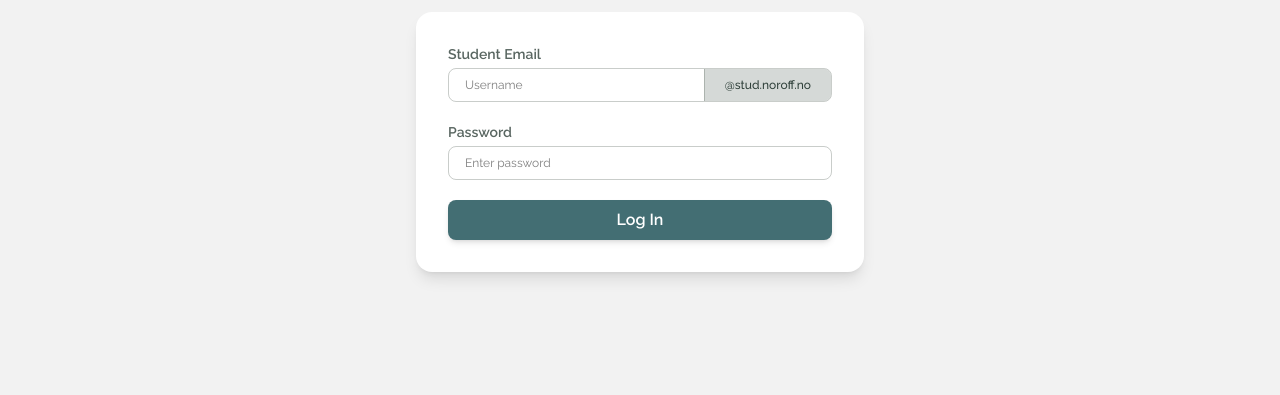
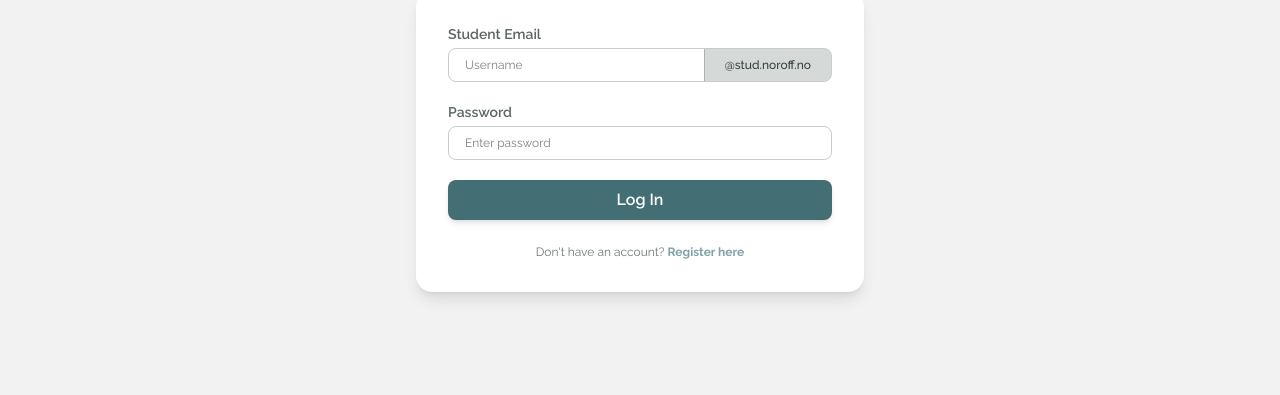
Before and after one commit to camiP89/Semester-Project-2, a website: page account/login.html in a window 1280 px wide. Shown: the part 229-624 px from the top of the page. Drawn offline with Linux system fonts and the light colour scheme.

Commit message:
feat: add navigation links between login and register pages

```diff
--- a/account/login.html
+++ b/account/login.html
@@ -222,6 +222,14 @@
             Log In
           </button>
         </form>
+        <p class="mt-6 text-center text-xs text-text/70">
+          Don't have an account?
+          <a
+            href="/account/register.html"
+            class="font-bold text-detail hover:underline"
+            >Register here</a
+          >
+        </p>
       </div>
     </main>
 
```
Also changed, not shown: account/register.html (+8 -0 lines), css/style.css.
